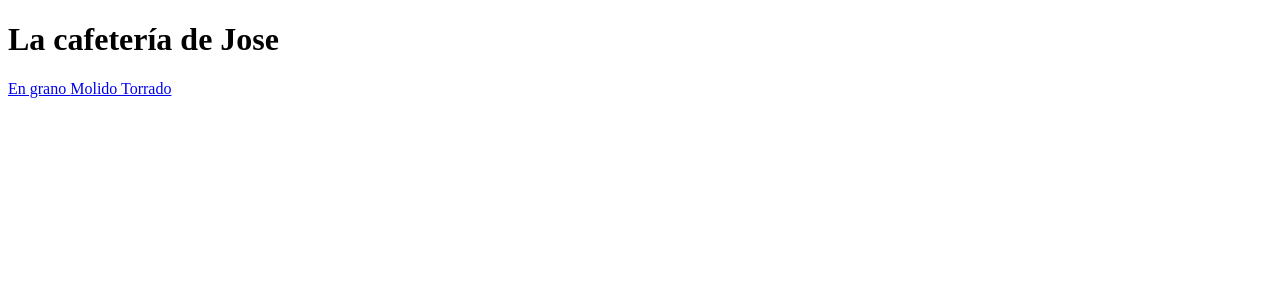
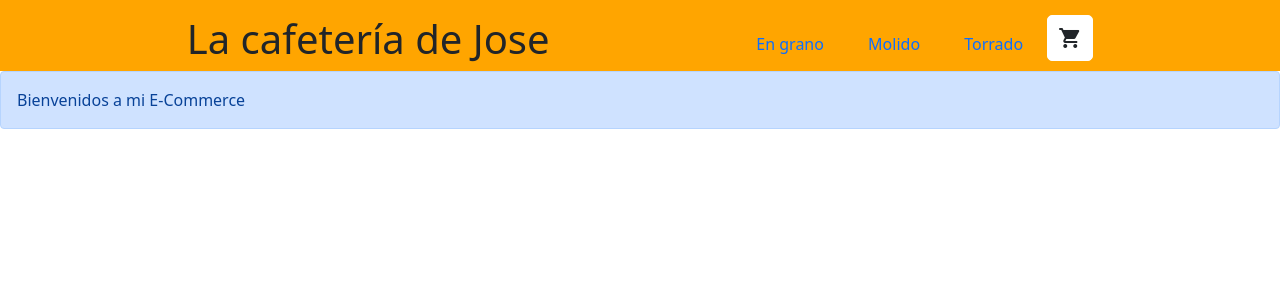
Before and after one commit to desarrollosMja/photoEcommerce, a React (Create React App) app: page / in a window 1280 px wide. Shown: the top 300 px of the page. Built offline with nearby package versions, Linux system fonts and the light colour scheme.

Commit message:
Agregando CartWidget y greeting

```diff
--- /dev/null
+++ b/public/css/styles.css
@@ -0,0 +1,26 @@
+*{margin: 0;padding: 0;}
+
+header{
+    background-color: orange;
+    display: flex;
+    flex-direction: row;
+    justify-content: space-evenly;
+}
+
+header h1,nav{
+    margin-top: 15px;
+}
+
+header a{
+    text-decoration: none;
+    margin: 10px;
+    padding: 10px;
+}
+
+#iconoCarrito{
+    border: solid 1px white;
+    border-radius: 5px;
+    padding: 10px;
+    margin-bottom: 5px;
+    background-color: #fff;
+}
--- a/public/index.html
+++ b/public/index.html
@@ -11,6 +11,12 @@
     />
     <link rel="apple-touch-icon" href="%PUBLIC_URL%/logo192.png" />
     <link rel="manifest" href="%PUBLIC_URL%/manifest.json" />
+
+    <!--Material Icons-->
+    <link href="https://fonts.googleapis.com/icon?family=Material+Icons" rel="stylesheet">
+
+    <!--Estilos-->
+    <link rel="stylesheet" href="./css/styles.css">
     <title>Photografy E-Commerce</title>
   </head>
   <body>
--- a/src/components/App.js
+++ b/src/components/App.js
@@ -1,12 +1,16 @@
+import 'bootstrap/dist/css/bootstrap.min.css';
+import ItemListContainer from "./ItemListContainer";
 import NavBar from "./NavBar"
 
 const App = () => {
     return (
-        <header>
-            <h1>La cafetería de Jose</h1>
-            <NavBar/>
-        </header>
-
+        <>
+            <header>
+                <h1>La cafetería de Jose</h1>
+                <NavBar/>
+            </header>
+            <ItemListContainer saludo="Bienvenidos a mi E-Commerce"/>
+        </>
     )
 }
 
--- /dev/null
+++ b/src/components/CartWidget.js
@@ -0,0 +1,7 @@
+const CartWidget = () => {
+    return (
+        <span className="material-icons" id="iconoCarrito">shopping_cart</span>
+    )
+}
+
+export default CartWidget
--- /dev/null
+++ b/src/components/ItemListContainer.js
@@ -0,0 +1,11 @@
+import Alert from "react-bootstrap/Alert"
+
+const ItemListContainer = (props) => {
+    return (
+        <Alert variant="primary">
+            {props.saludo}
+        </Alert>
+    )
+}
+
+export default ItemListContainer
--- a/src/components/NavBar.js
+++ b/src/components/NavBar.js
@@ -1,15 +1,13 @@
-import Navbar from "react-bootstrap/Navbar"
-import Container from "react-bootstrap/Container"
+import CartWidget from "./CartWidget"
 
 const NavBar = () => {
     return (
-        <Navbar bg="light" expand="lg">
-            <Container>
-                <a href="#index">En grano </a>
-                <a href="#index">Molido </a>
-                <a href="#index">Torrado </a>
-            </Container>
-        </Navbar>
+        <nav>
+            <a href="#index">En grano </a>
+            <a href="#index">Molido </a>
+            <a href="#index">Torrado </a>
+            <CartWidget/>
+        </nav>
     )
 }
 
```
Also changed, not shown: 1 other file (tests, documents, lock files or other folders).
